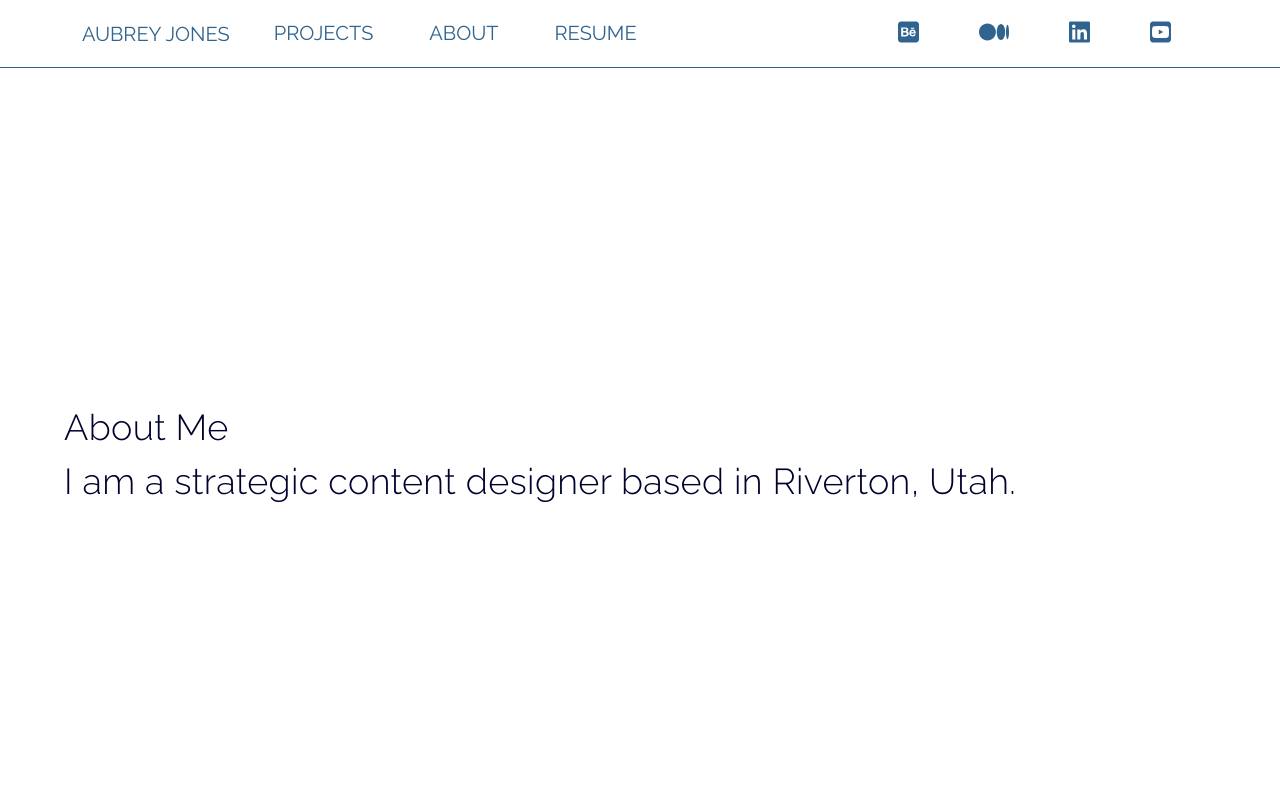
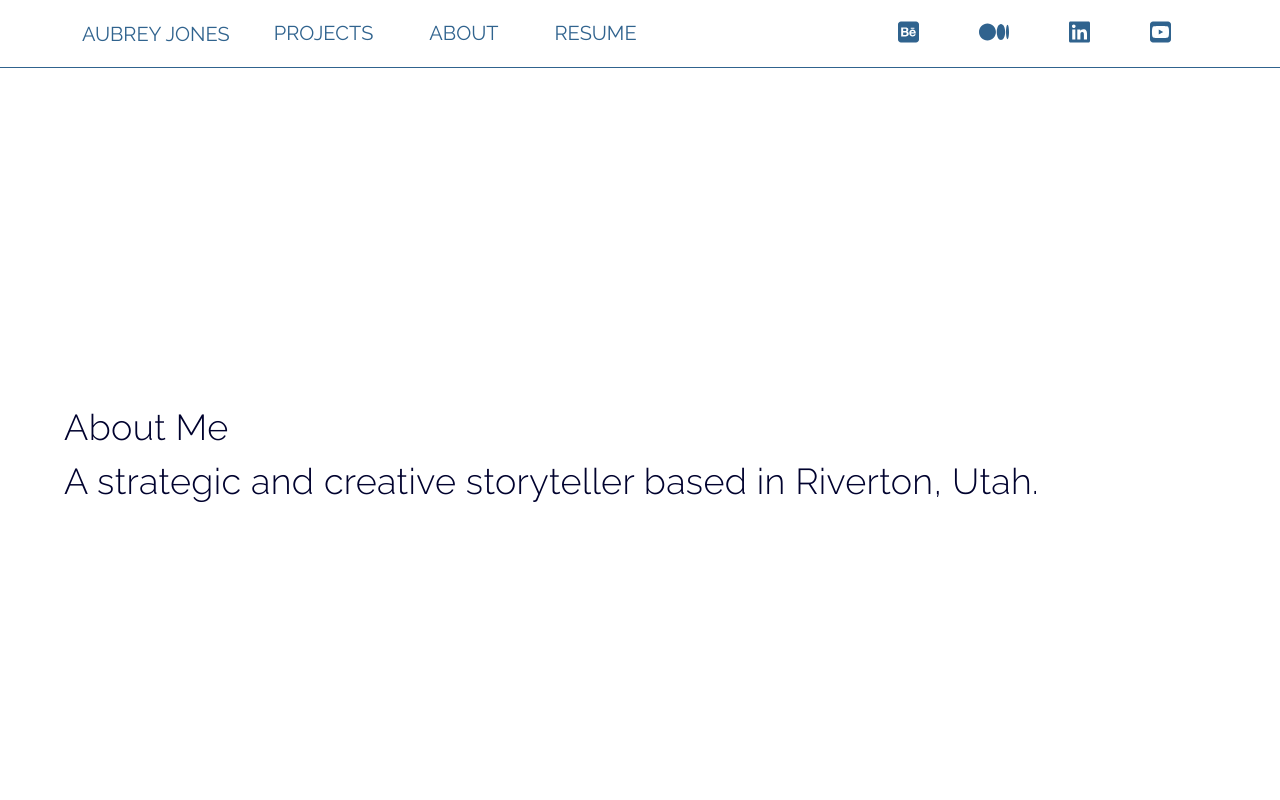
Before and after one commit to aubreyjonescreatives/ux-ui-portfolio, a React (Create React App) app: page /about in a window 1280 px wide. Shown: the top 800 px of the page. Built offline with nearby package versions, Linux system fonts and the light colour scheme.

Commit message:
fixed consistency

```diff
--- a/src/Pages/About.js
+++ b/src/Pages/About.js
@@ -166,7 +166,7 @@ const About = () => {
    <Box sx={boxStylesAFirst}>
     <Container>
    <Typography sx={headerStylesAFirst}>About Me</Typography>
-   <Typography sx={headerStylesAFirst}>I am a strategic content designer based in Riverton, Utah.</Typography>
+   <Typography sx={headerStylesAFirst}>A strategic and creative storyteller based in Riverton, Utah.</Typography>
 
    </Container>
 
```
